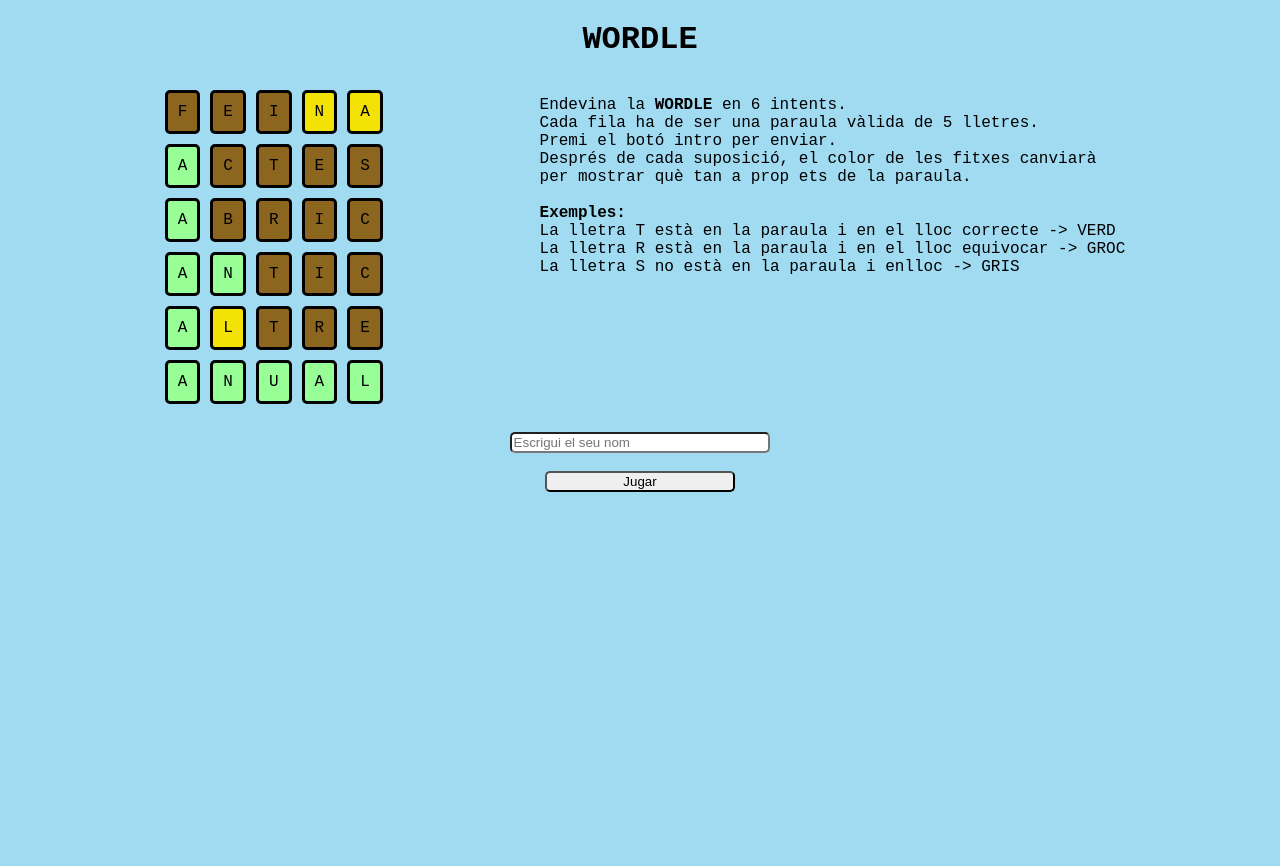
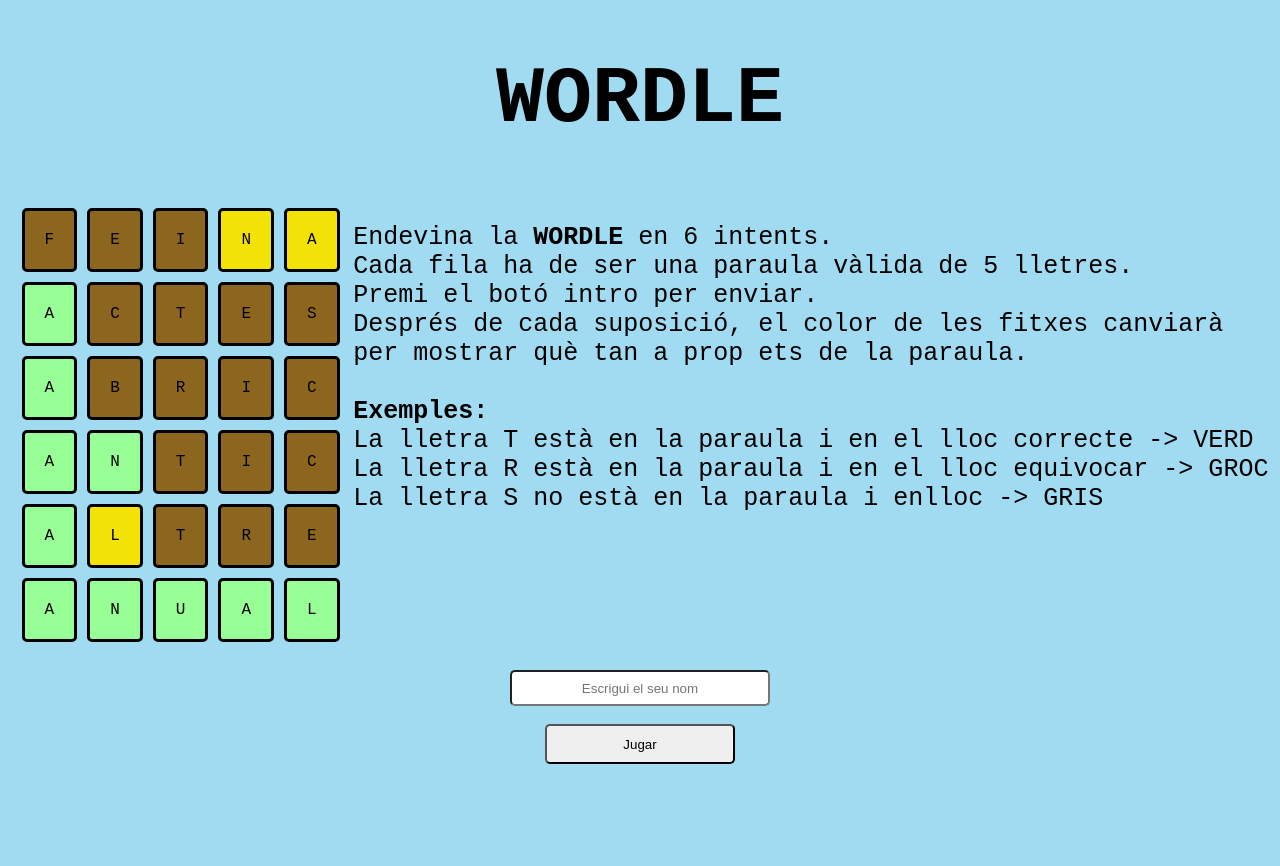
Before and after one commit to raul-garcia-sanchez/WordleProject, a PHP site: page /landingPage.php in a window 1280 px wide. Before the commit the page ends 492 px from the top, so only its background shows below. Run offline with PHP 8.4, Linux system fonts and the light colour scheme.

Commit message:
Landing Page Completed

```diff
--- a/landingPage.css
+++ b/landingPage.css
@@ -3,17 +3,21 @@ body{
     font-family: 'Courier New', Courier, monospace;
 }
 .titleWordle{
+    font-size: 5em;
     text-align: center;
 }
 table{
     border-spacing: 10px;
 }
 td{
-    padding: 10px;
+    padding: 20px;
     border-style: solid;
     border-radius: 5px;
     background-color: white;
 
+}
+.instructions{
+    font-size: 25px;
 }
 .containerMainContent{
     display: flex;
@@ -28,9 +32,11 @@ td{
     margin: auto;
     width: 20%;
     border-radius: 5px;
-
+    height: 30px;
+    text-align: center;
 }
 .btnSubmit{
+    height: 40px;
     margin: auto;
     width: 15%;
     border-radius: 5px;
--- a/landingPage.php
+++ b/landingPage.php
@@ -29,7 +29,7 @@
             ?>
         </table>
 
-        <p>Endevina la <strong>WORDLE</strong> en 6 intents. <br>
+        <p class="instructions">Endevina la <strong>WORDLE</strong> en 6 intents. <br>
         Cada fila ha de ser una paraula vàlida de 5 lletres. <br>
         Premi el botó intro per enviar. <br>
         Després de cada suposició, el color de les fitxes canviarà <br>
@@ -44,10 +44,10 @@
 
     <br>
 
-    <form action = "./playPage.php" class="formName" method="POST">
+    <form id="formName" action="playPage.php" class="formName" method="POST">
         <input class="inputName" type="text" name="inputName" id="inputName" placeholder="Escrigui el seu nom">
         <br>
-        <button class="btnSubmit" type="submit" id="btnSubmit" onclick="enviarPlayPage(event)" >Jugar</button>
+        <input class="btnSubmit" id="btnSubmit" onclick="enviarPlayPage(event)" value="Jugar"  type="submit">
     </form>
     <br>
     <div class="alert" id="alert">
@@ -57,15 +57,15 @@
 
     <script>
         function enviarPlayPage(event) {
-            event.preventDefault();
             const playerName = document.getElementById("inputName").value;
             if (playerName.length == 0) {
 
                 if (document.getElementById("alert").style.visibility === 'hidden' || document.getElementById("alert").style.visibility.length==0){
-
+                    event.preventDefault();
                     document.getElementById("alert").style.visibility = 'visible';
                 }
                 else{
+                    event.preventDefault();
                     document.getElementById("alert").style.visibility = 'visible';
                 }
             }
```
Also changed, not shown: playPage.php (+8 -1 lines).
